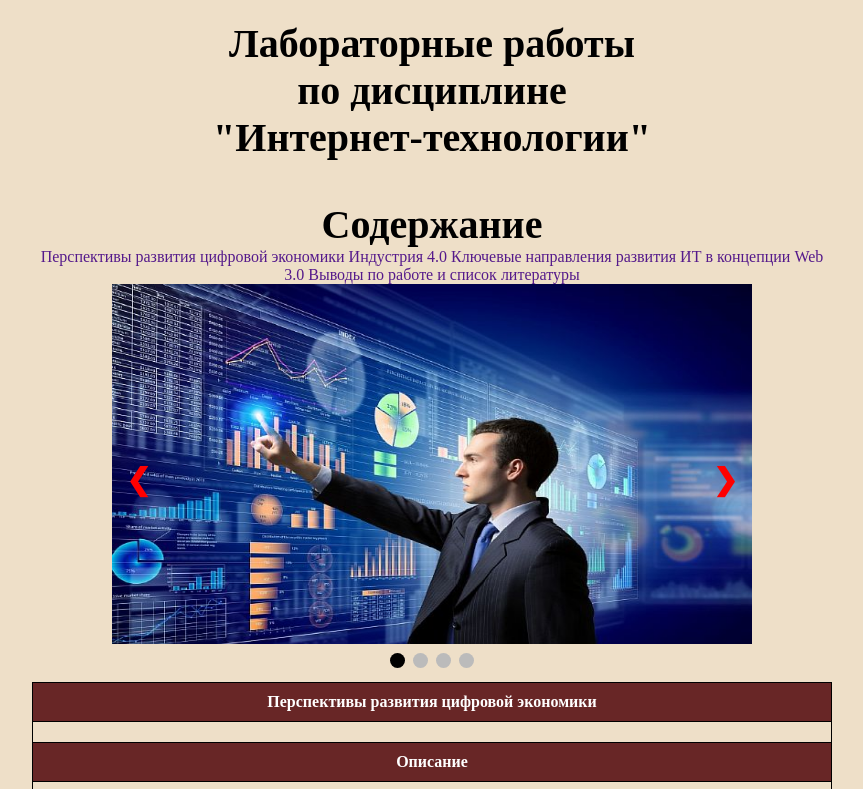
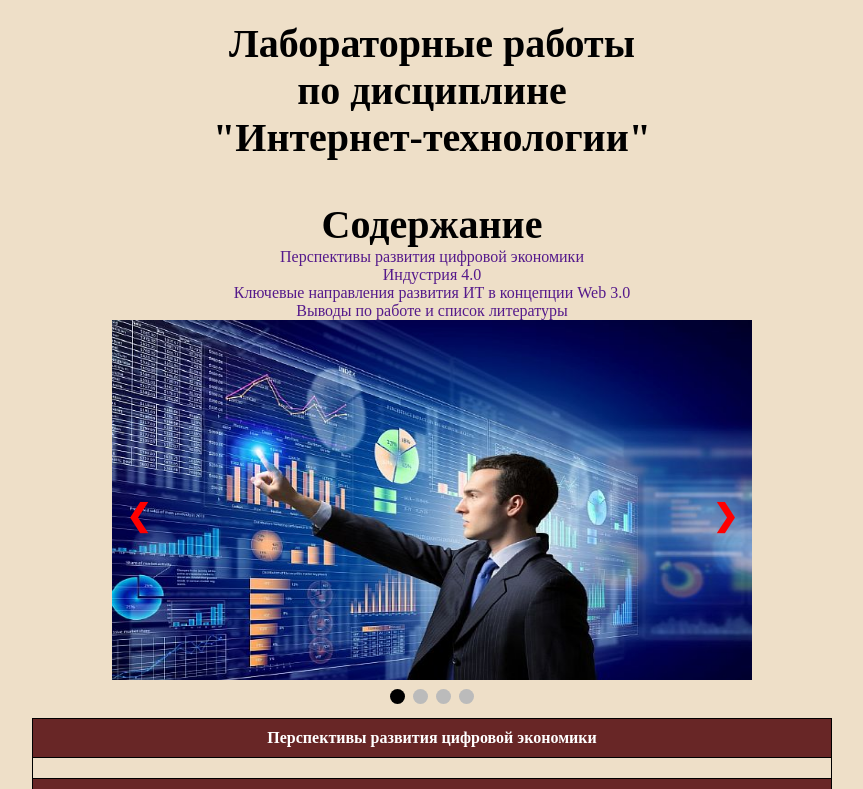
Before and after one commit to Darina-Plotnikova/Darina-Plotnikova.github.io, a plain HTML site: page index.html in a window 1280 px wide. Shown: the top 789 px of the page, without its empty margins (208-1071 px from the left). Drawn offline with Linux system fonts and the light colour scheme.

Commit message:
Update index.html

```diff
--- a/index.html
+++ b/index.html
@@ -17,10 +17,10 @@
         </div>
         <div style="text-align:center">
             <p class="text-dec">Содержание</p>
-            <a href="" onclick="show(1); return false;">Перспективы развития цифровой экономики</a>
-            <a href="" onclick="show(2); return false;">Индустрия 4.0</a>
-            <a href="" onclick="show(3); return false;">Ключевые направления развития ИТ в концепции Web 3.0</a>
-            <a href="" onclick="show(4); return false;">Выводы по работе и список литературы</a>
+            <p><a href="" onclick="show(1); return false;">Перспективы развития цифровой экономики</a></p>
+            <p><a href="" onclick="show(2); return false;">Индустрия 4.0</a></p>
+            <p><a href="" onclick="show(3); return false;">Ключевые направления развития ИТ в концепции Web 3.0</a></p>
+            <p><a href="" onclick="show(4); return false;">Выводы по работе и список литературы</a></p>
             <p></p>
             <p></p>
         </div>
```
